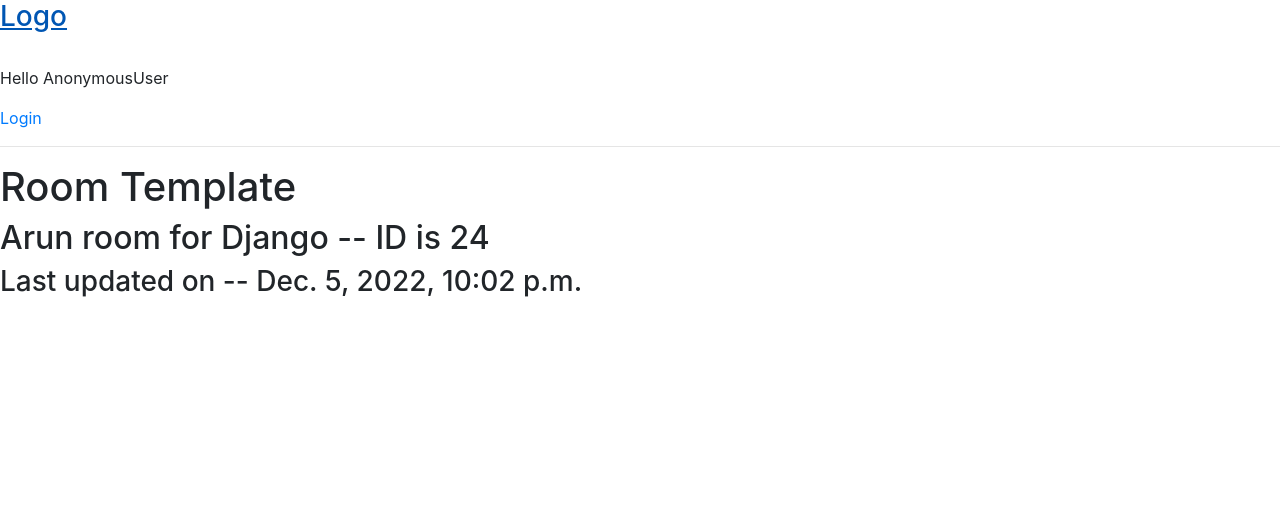
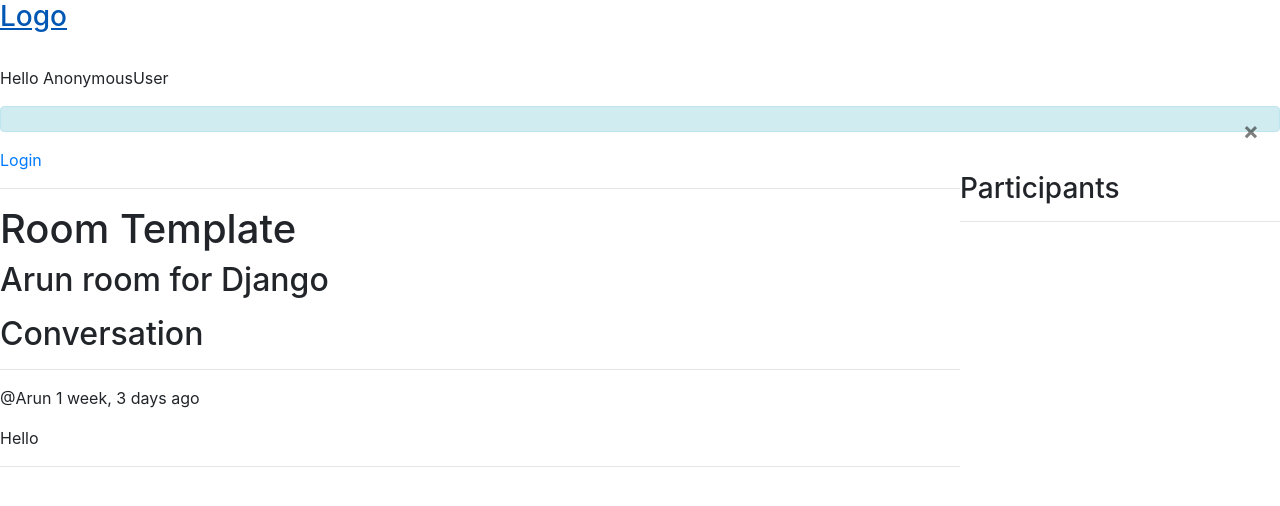
Before and after one commit to arunkumar49/Django, a Django app: page /room/24/ in a window 1280 px wide. Shown: the top 506 px of the page. Run offline with Django 4.2, Linux system fonts and the light colour scheme; data comes from the database, SQL or seed files in the repository; both versions use the stored data as it was after the commit.

Commit message:
Complete crud in room chat

```diff
--- a/base/models.py
+++ b/base/models.py
@@ -16,6 +16,7 @@
   topic = models.ForeignKey(Topic, on_delete=models.SET_NULL, null=True)
   name = models.CharField(max_length=200)
   description = models.TextField(null=True, blank=True)
+  participants = models.ManyToManyField(User, related_name='participants', blank=True)
   updated = models.DateTimeField(auto_now=True)
   created = models.DateTimeField(auto_now_add=True)
 
@@ -32,3 +33,6 @@
   body = models.TextField()
   updated = models.DateTimeField(auto_now=True)
   created = models.DateTimeField(auto_now_add=True)
+
+  def __str__(self):
+    return self.user
--- a/base/templates/base/login.html
+++ b/base/templates/base/login.html
@@ -4,7 +4,7 @@
 
 {% if page == 'login' %}
   <div>
-    <form action="login/" method="post">
+    <form action="" method="post">
       {% csrf_token %}
       <label for="username">Username</label>
       <input id="username" type="text" name="username" placeholder="Username"><br>
--- a/base/templates/base/room.html
+++ b/base/templates/base/room.html
@@ -1,8 +1,48 @@
 {% extends 'main.html' %}
 
 {% block content %}
-  <hr>
-  <h1>Room Template</h1>
-    <h2>{{room.name}} -- ID is {{room.id}}</h2>
-    <h3>Last updated on -- {{room.updated}}</h3>
+<style>
+  .room-container {
+    display: grid;
+    grid-template-columns: 3fr 1fr;
+  }
+</style>
+
+<div class="room-container">
+  <div>
+    <hr>
+    <h1>Room Template</h1>
+      <h2>{{room.name}} </h2>
+
+      <p>{{ room.description }}</p>
+
+      <div class="comment-wrapper">
+        <h2>Conversation</h2>
+        <hr>
+        <div>
+          {% for message in messages %}
+           <p>@{{message.user}}   {{message.created | timesince}} ago</p>
+            <div>
+              {{message.body}}
+              <br><hr>
+              <br>
+            </div>
+          {% endfor %}
+        </div>
+      </div>
+      {% if request.user.is_authenticated %}
+      <div class="comment-form">
+        <form action="" method="post">
+          {% csrf_token %}
+          <input type="text" name="body" placeholder="Write your message...">
+        </form>
+      </div>
+      {% endif %}
+  </div>
+  <div>
+    <h3>Participants</h3>
+    <hr>
+  </div>
+</div>
+
 {% endblock content %}
--- a/base/views.py
+++ b/base/views.py
@@ -1,7 +1,7 @@
 from django.contrib.auth import authenticate, login, logout
 from django.shortcuts import render, redirect
 from django.http import HttpResponse
-from . models import Room, Topic
+from . models import Room, Topic, Message
 from django.contrib.auth.models import User
 from . form import RoomForm
 from django.db.models import Q
@@ -38,6 +38,7 @@
   return render(request, 'base/login.html', context)
 
 
+
 def registerPage(request):
   form = UserCreationForm()
   if request.method == 'POST':
@@ -50,8 +51,9 @@
       return redirect('home')
     else:
       messages.error(request, 'An error occured while regiestering')
-  context = {'form': form}
+  context = {'form': form }
   return render(request, 'base/login.html', context)
+
 
 
 def home(request):
@@ -67,13 +69,26 @@
   return render(request, 'base/home.html', context)
 
 
+
 def room(request, pk):
   room = Room.objects.get(id=pk)
-  context = {'room': room}
+  messages = room.message_set.all()
+
+  if request.method == 'POST':
+    message = Message.objects.create(
+      user = request.user,
+      room = room,
+      body = request.POST.get('body')
+    )
+    return redirect('room', pk = room.id)
+
+  context = {'room': room, 'messages': messages}
   return render(request, 'base/room.html', context)
 
+
+
 @login_required(login_url='login_reg')
-def room_form(request):     #Function for creating new room
+def room_form(request):                     #Function for creating new room
   form = RoomForm()
   if request.method == 'POST':
     form = RoomForm(request.POST)
@@ -82,6 +97,8 @@
       return redirect('home')
   context = {'form': form}
   return render(request, 'base/room_form.html', context)
+
+
 
 @login_required(login_url='login_reg')
 def update_room(request, pk):
@@ -99,6 +116,8 @@
   context = {'form': form}
   return render(request, 'base/room_form.html', context)
 
+
+
 @login_required(login_url='login_reg')
 def delete_room(request, pk):
   room = Room.objects.get(id=pk)
@@ -109,6 +128,7 @@
   return redirect('home')
 
 
+
 def logout_view(request):
   logout(request)
   return redirect('home')
```
Also changed, not shown: base/templates/base/room_form.html (line endings or trailing spaces), db.sqlite3.
